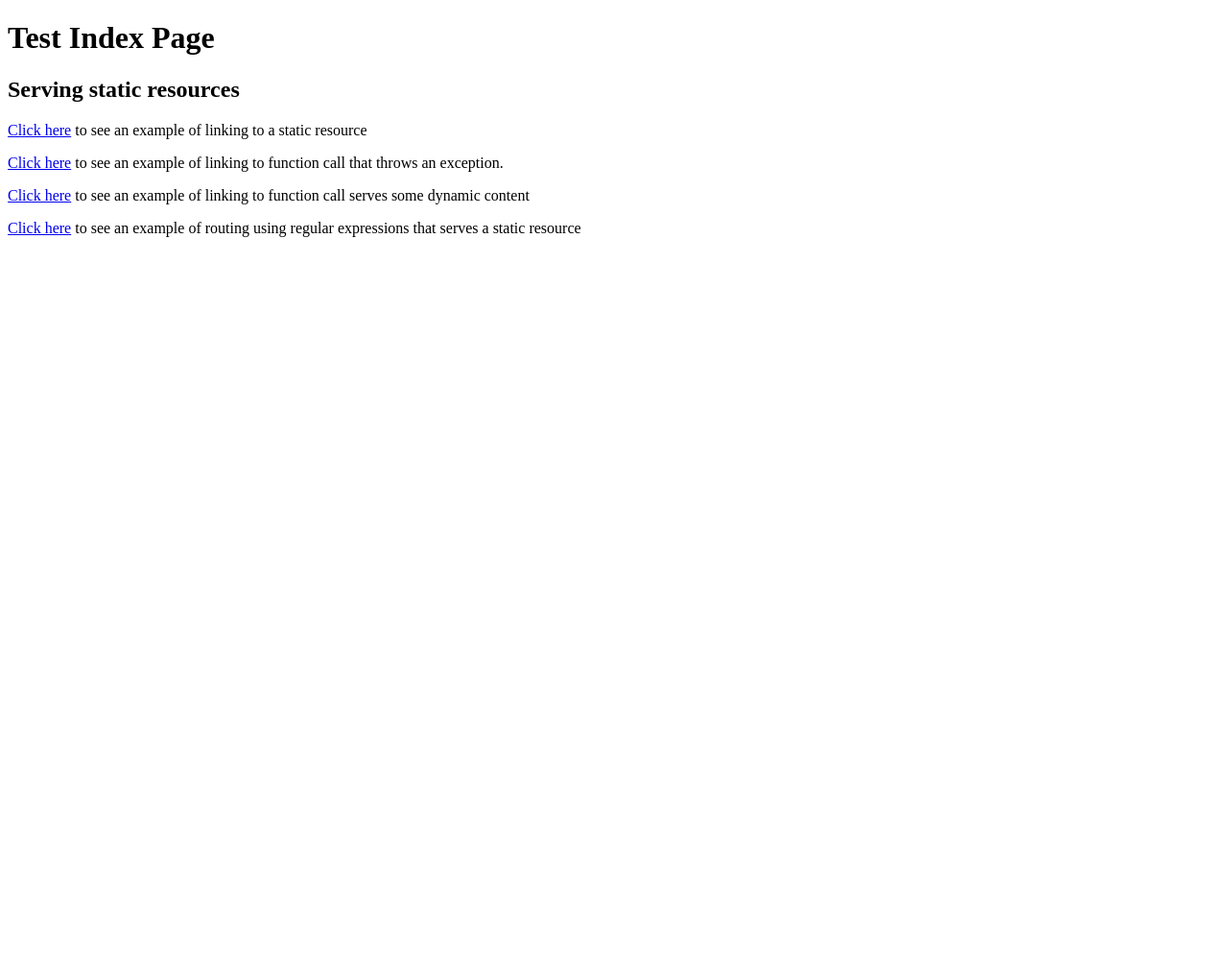
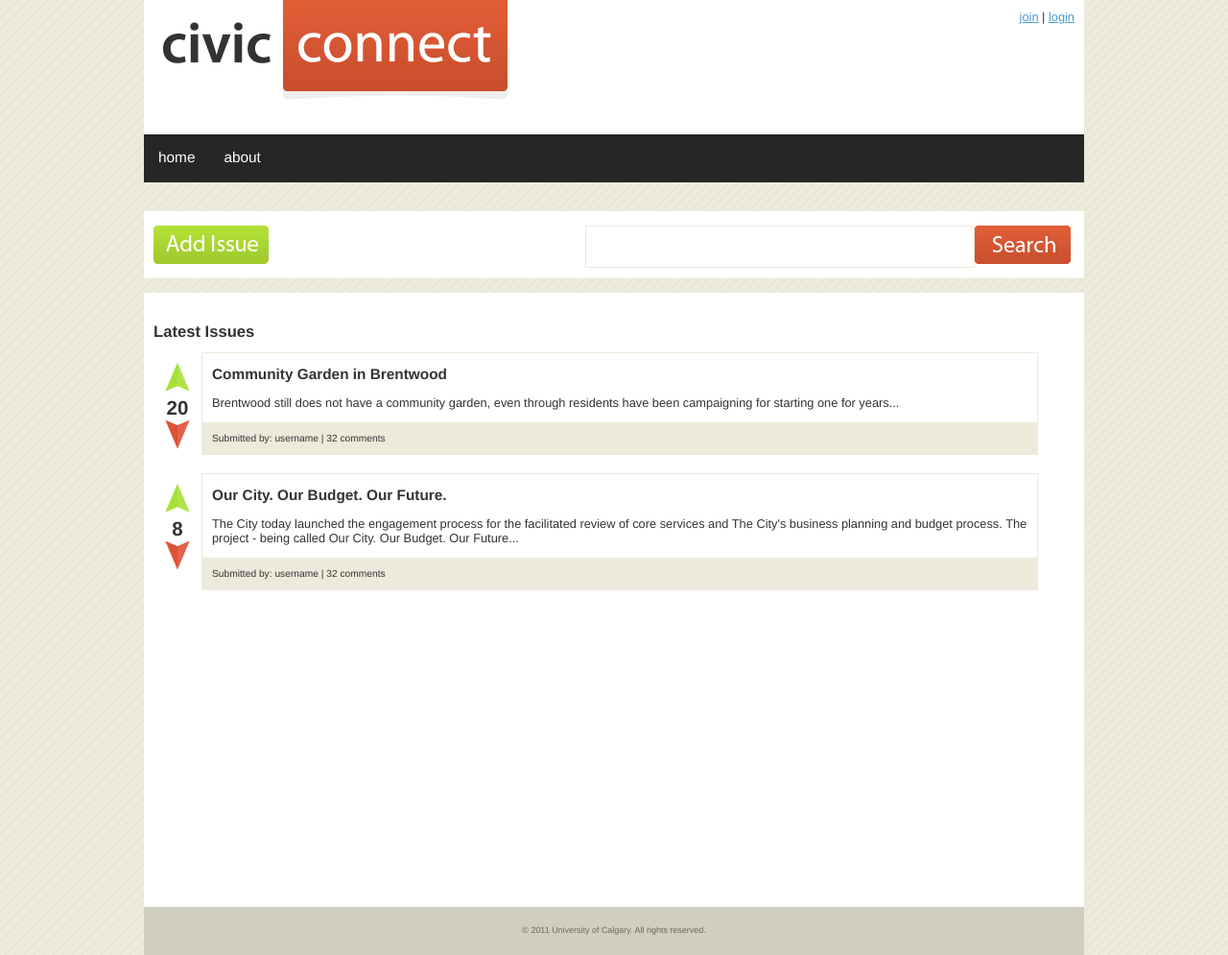
Before and after one commit to mdoerk/seng513project, a plain HTML site: page public/index.html in a window 1280 px wide. Shown: the whole page at 96% size. Before the commit the page ends 800 px from the top, so only its background shows below. Drawn offline with Linux system fonts and the light colour scheme.

Commit message:
Site-wide styling with css. Fixed bug in content-types which would return wrong content-type for css files.

```diff
--- a/lib/routes.js
+++ b/lib/routes.js
@@ -19,8 +19,8 @@ var r = new Router();
 r.add('/', 'index.html');
 r.add('/foo', TestModule.foo);
 r.add('/fooBar', TestModule.fooBar);
-r.add(/^\/\d{3}$/, 'static.html');
-r.add(/^\/home$/, 'static.html');
+r.add(/^\/\d{3}$/, 'about.html');
+r.add(/^\/home$/, 'about.html');
 
 
 exports.router = r;
--- /dev/null
+++ b/public/css/style.css
@@ -0,0 +1,315 @@
+/* Global Styles */
+/* ------------------------------*/
+html, body
+{
+	height: 100%;
+	margin: 0;
+	padding: 0;
+}
+
+body
+{
+	background-image: url(../images/background.gif);
+	background-repeat: repeat;
+	color: #333333;
+	font-family: "Helvetica Neue", Arial, Helvetica, sans-serif;
+	font-size: 0.8em;
+}
+
+h1, h2, h3
+{
+	color: #333333;
+}
+
+h1
+{
+	font-size: 1.3em;
+}
+
+h2
+{
+	font-size: 1.2em;
+}
+
+hr
+{
+	color: #eceadb;
+}
+
+a
+{
+	color: #4999cb;
+}
+
+a:hover
+{
+	text-decoration: none;
+}
+
+a img
+{
+	border-style: none;
+}
+
+img.left
+{
+	float: left;
+	margin: 10px 20px 0px 0px;
+}
+
+img.right
+{
+	float: right;
+	margin: 10px 0px 0px 20px;
+}
+
+/* Page Structure */
+/* ------------------------------*/
+#page
+{
+	height: auto;
+	margin: 0 auto;
+	min-height: 100%;
+	width: 980px;
+}
+
+#header
+{
+	background-color: #ffffff;
+	background-image: url(../images/logo.png);
+	background-repeat: no-repeat;
+	clear: both;
+	height: 130px;
+	margin: 0 auto;
+	text-align: right;
+	padding: 10px 10px 0px 0px;
+	width: 970px;
+}
+
+#menu
+{
+	background-color: #262626;
+	clear: both;
+	color: #ffffff;
+	height: 50px;
+	width: 100%;
+}
+
+#menu ul
+{
+	margin: 0;
+   padding: 0px;
+	list-style: none;
+}
+
+#menu li
+{
+	color: #ffffff;
+	float: left;
+	text-decoration: none;
+	text-align: center;
+}
+
+#menu a
+{
+	display: block;
+	color: #ffffff;
+	font-size: 1.2em;
+	height: 50px;
+	padding: 15px;
+	text-align: center;
+	text-decoration: none;
+	text-transform: lowercase;
+}
+
+#menu a:hover
+{
+	background-image: url(../images/button_background_red.png);
+	background-repeat: repeat-x;
+}
+
+#quick-task-bar
+{
+	background-color: #ffffff;
+	margin: 10px 0px 10px 0px;
+	clear: both;
+	height: 60px;
+	padding: 5px 10px 5px 10px;
+	width: 960px;
+	position: relative;
+}
+
+#content
+{
+	background: #ffffff;
+	clear: both;
+	float: left;
+	margin: 5px 0px 0px 0px;
+	padding: 20px 10px 20px 10px;
+	width: 960px;
+	min-height: 600px;
+}
+
+#footer
+{
+	background: #d0cfbd;
+	color: #666666;
+	clear: both;
+	height: 30px;
+	font-size: 0.7em;
+	padding: 10px 0px 10px 0px;
+	text-align: center;
+	width: 100%;
+}
+
+#add-issue-button
+{
+	position: absolute;
+	top: 15px;
+	left: 10px;
+	text-decoration: none;
+}
+
+.issue-container
+{
+	display: block;
+	margin-bottom: 10px;
+}
+
+.vote-box
+{
+	text-align: center;
+	width: 30px;
+	float: left;
+	padding: 10px;
+}
+
+.vote-box-item
+{
+	display: block;
+	font-size: 1.6em;
+	font-weight: bold;
+	text-align: center;
+}
+
+.issue-content
+{
+	border: 1px solid #eceadb;
+	width: 870px;
+	float: left;
+}
+
+.issue-title
+{
+	display: block;
+	padding: 0px 10px 0px 10px;
+}
+
+.issue-details
+{
+	display: block;
+	padding: 0px 10px 0px 10px;
+}
+
+.issue-metadata
+{
+	background-color: #eceadb;
+	color: #333333;
+	font-size: 0.8em;
+	display: block;
+	list-style: none;
+	padding: 1px 10px 1px 10px;
+}
+
+/* Forms */
+/* ------------------------------*/
+fieldset
+{
+    margin: 1em 0px;
+    padding: 1em;
+    border: 1px solid #ccc;
+}
+
+fieldset p
+{
+    margin: 2px 12px 10px 10px;
+}
+
+fieldset.editor-label
+{
+    display: block;
+}
+
+fieldset label.inline
+{
+    display: inline;
+}
+
+fieldset.section-header
+{
+    display: block;
+    font-size: 1.1em;
+    font-weight: bold;
+}
+
+input[type="text"]
+{
+    width: 200px;
+    border: 1px solid #ccc;
+}
+
+input[type="password"]
+{
+    width: 200px;
+    border: 1px solid #ccc;
+}
+
+legend
+{
+    font-size: 1.1em;
+    padding: 2px 4px 8px 4px;
+}
+
+#search-form
+{
+	width: 510px;
+	height: 40px;
+	position: absolute;
+  	top: 15px;
+	right: 10px;
+}
+
+#search-box
+{
+	border: 1px solid #eceadb;
+	color: #999999;
+	font-size: 1.6em;
+	width: 400px;
+	height: 40px;
+}
+
+#search-button
+{
+	display: inline;
+	text-align: right;
+	position: absolute;
+}
+
+/* Validation */
+/* ------------------------------*/
+.validation-error
+{
+    color: #ff0000;
+}
+
+.validation-success
+{
+    color: #00b450;
+}
+
+/* Miscellaneous */
+/* ------------------------------*/
+.clear
+{
+	clear: both;
+}
--- a/public/index.html
+++ b/public/index.html
@@ -1,14 +1,84 @@
 <!doctype html>
 <html>
 	<head>
-		<title>Home</title>
+		<meta http-equiv="Content-Type" content="text/html; charset=utf-8"/>
+		<title>CivicConnect</title>
+		<link rel="stylesheet" href="css/style.css" type="text/css" />
 	</head>
 	<body>
-		<h1>Test Index Page</h1>
-		<h2>Serving static resources</h2>
-		<p><a href="static.html">Click here</a> to see an example of linking to a static resource</p>
-		<p><a href="foo">Click here</a> to see an example of linking to function call that throws an exception.</p>
-		<p><a href="fooBar">Click here</a> to see an example of linking to function call serves some dynamic content</p>
-		<p><a href="123">Click here</a> to see an example of routing using regular expressions that serves a static resource</p>
+		<div id="page">
+			<div id="header">
+				<a href="#">join</a> |
+				<a href="#">login</a>
+			</div>
+
+			<div id="menu">
+				<ul>
+					<li><a href="index.html">Home</a></li>
+					<li><a href="about.html">About</a></li>
+				</ul>
+			</div>
+
+			<div id="quick-task-bar">
+				<a href="#" id="add-issue-button"><img src="images/add-issue-button.png" alt="Add Issue"></a>
+				<form id="search-form">
+					<input type="text" id="search-box" name="search" value="" />
+					<input type="image" id="search-button" src="images/search.png" alt="Search" />
+				</form>
+			</div>
+
+			<div id="content">
+				<h1>Latest Issues</h1>
+
+				<div class="issue-container">
+					<div class="vote-box">
+						<span class="vote-box-item"><img src="images/up_arrow.png" alt="upvote"></span>
+						<span class="vote-box-item">20</span>
+						<span class="vote-box-item"><img src="images/down_arrow.png" alt="downvote"></span>
+					</div>
+					<div class="issue-content">
+						<div class="issue-title">
+							<h2>Community Garden in Brentwood</h2>
+						</div>
+						<div class="issue-details">
+							<p>Brentwood still does not have a community garden,
+							even through residents have been campaigning for starting one for years...</p>
+						</div>
+						<div class="issue-metadata">
+							<p>Submitted by: username | 32 comments</p>
+						</div>
+					</div>
+					<div class="clear"></div>
+				</div>
+
+				<div class="issue-container">
+					<div class="vote-box">
+						<span class="vote-box-item"><img src="images/up_arrow.png" alt="upvote"></span>
+						<span class="vote-box-item">8</span>
+						<span class="vote-box-item"><img src="images/down_arrow.png" alt="downvote"></span>
+					</div>
+					<div class="issue-content">
+						<div class="issue-title">
+							<h2>Our City. Our Budget. Our Future.</h2>
+						</div>
+						<div class="issue-details">
+							<p>The City today launched the engagement process for the facilitated review of core services
+							and The City's business planning and budget process.
+							The project - being called Our City. Our Budget. Our Future...</p>
+						</div>
+						<div class="issue-metadata">
+							<p>Submitted by: username | 32 comments</p>
+						</div>
+					</div>
+					<div class="clear"></div>
+				</div>
+
+			</div>
+
+			<div id="footer">
+				<p>&copy; 2011 University of Calgary. All rights reserved.</p>
+			</div>
+		</div>
+
 	</body>
 </html>
```
Also changed, not shown: public/about.html (added, +45 -0 lines), public/static.html (deleted, +0 -8 lines), public/testRoutes.html (added, +13 -0 lines), lib/contentTypes.js, public/images/add-issue-button.png (added), public/images/background.gif (added), public/images/button_background_red.png (added), public/images/down_arrow.png (added), public/images/logo.png (added), public/images/search-field.png (added), public/images/search.png (added), public/images/up_arrow.png (added).
